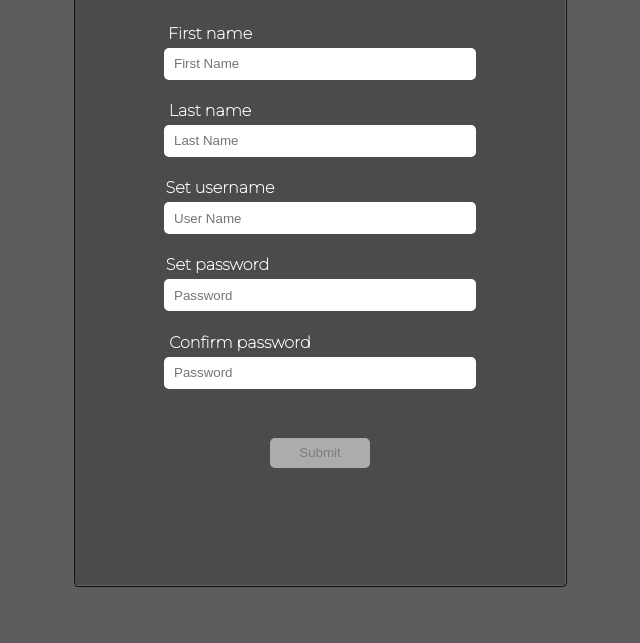
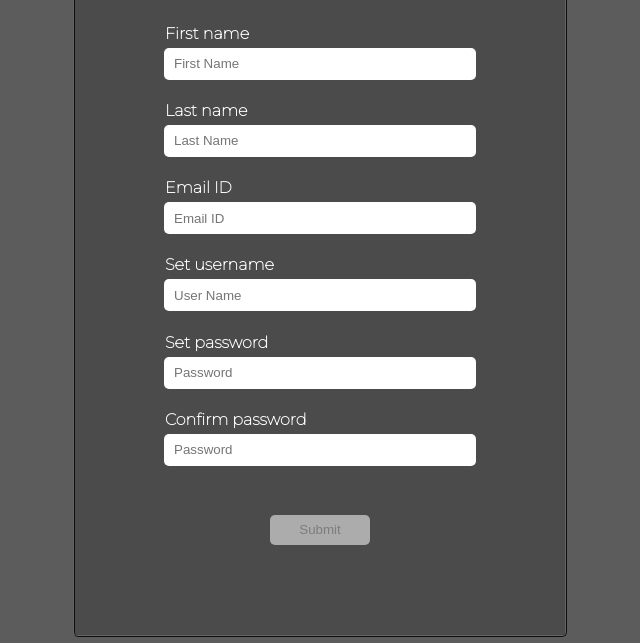
Before and after one commit to VishnuVardhanNarava/A-simple-sign-up-form, a plain HTML site: page index.html in a window 1280 px wide. Shown: the part 157-800 px from the top of the page, without its empty margins (535-1175 px from the left). Drawn offline with Linux system fonts and the light colour scheme.

Commit message:
modified the files to add new input field

```diff
--- a/index.html
+++ b/index.html
@@ -20,16 +20,25 @@
         <h4 id="h42">Last name</h4>
         <input type="text" name="LastName" placeholder="Last Name" id="lastname" maxlength="10">
 </div>
-        <h4 id="h43">Set username</h4>
+
+<div name="emaildiv" id="emaildiv">
+        <h4 id="h43">Email ID</h4>
+        <input type="text" name="EmailID" placeholder="Email ID" id="emailid" maxlength="30" minlength="30">
+</div>
+
+        <h4 id="h44">Set username</h4>
         <input type="text" name="UserName" placeholder="User Name" id="username" maxlength="9">
+
 <div name="Passdiv" id="passdiv">
-        <h4 id="h44">Set password</h4>
+        <h4 id="h45">Set password</h4>
         <input type="text" name="Password" placeholder="Password" id="password" maxlength="9">
 
-        <h4 id="h45">Confirm password</h4>
+        <h4 id="h46">Confirm password</h4>
         <input type="text" name="ConfirmPassword" placeholder="Password" id="confirmpassword" maxlength="9">
 </div>
+
         <br>
+
         <button type="submit" name="Submit" id="submit" disabled="disabled">Submit</button>
 
         <h5 id="warn">*Password should be the combination of alpha-numeric characters and atleast one special character</h5>
--- a/script.js
+++ b/script.js
@@ -1,4 +1,5 @@
 let regexp = /[\~\!\@\#\$\%\^\&\*\(\)\_\+\-\=\[\]\{\}\|\;\'\:\"\,\.\<\>\?]/g;
+let regexp01 = /@/g;
 
 document.getElementById("signupform").addEventListener("input", ()=>{
     let usrname = document.getElementById("username").value;
@@ -64,3 +65,19 @@ document.getElementById("password").addEventListener("input", event => {
         document.getElementById("warn").style.color = "transparent";
     }
 })
+
+//To convert any uppercase character into lowercase and to validate the email id's
+
+document.getElementById("emailid").addEventListener("input", () =>{
+    document.getElementById("emailid").value = document.getElementById("emailid").value.toLowerCase();
+    let eid = document.getElementById("emailid").value;
+    eid = document.getElementById("emailid").value.toLowerCase();
+
+    if(!regexp01.test(eid) && eid != ""){
+        document.getElementById("emailid").style.border = "2px solid red";
+    }else if(regexp01.test(eid)){
+        document.getElementById("emailid").style.border = "0px solid transparent";
+    }else{
+        document.getElementById("emailid").style.border = "0px solid transparent";
+    }
+})
--- a/style.css
+++ b/style.css
@@ -8,7 +8,7 @@ body{
     border: 2px ridge rgb(100, 100, 100);
     text-align: center;
     background-color: rgb(75, 75, 75);
-    height: 650px;
+    height: 700px;
     width: 450px;
     padding: 20px;
     padding-bottom: 10px;
@@ -48,23 +48,8 @@ button{
 button:hover{
     box-shadow: 0px 0px 5px 2px #5dabe7;
 }
-#h41{
-    margin-left: -220px;
+h4{
+    text-align: justify;
+    margin-left: 70px;
     margin-bottom: 5px;
 }
-#h42{
-    margin-left: -220px;
-    margin-bottom: 5px;
-}
-#h43{
-    margin-left: -200px;
-    margin-bottom: 5px;
-}
-#h44{
-    margin-left: -205px;
-    margin-bottom: 5px;
-}
-#h45{
-    margin-left: -160px;
-    margin-bottom: 5px;
-}
```
